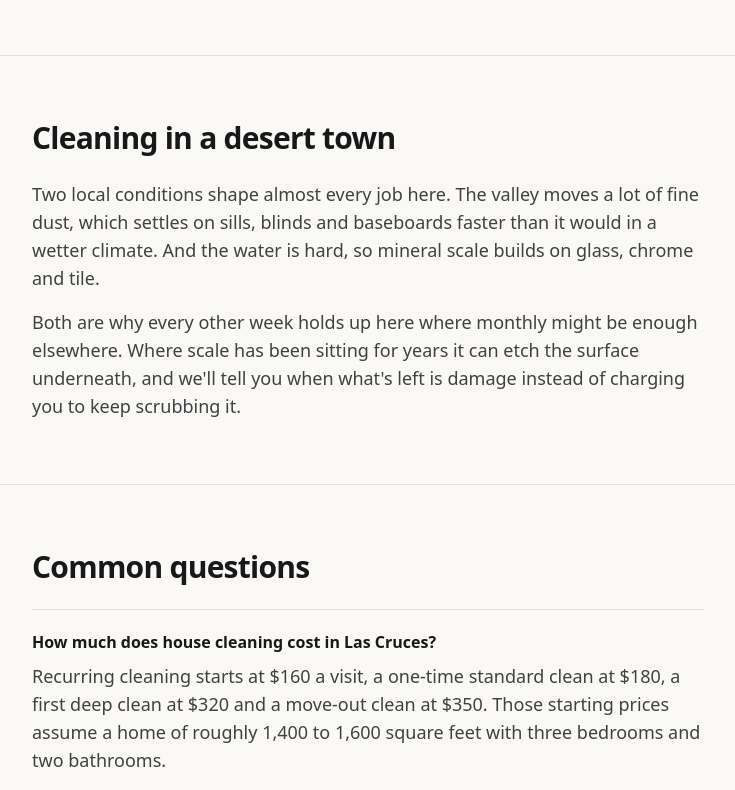
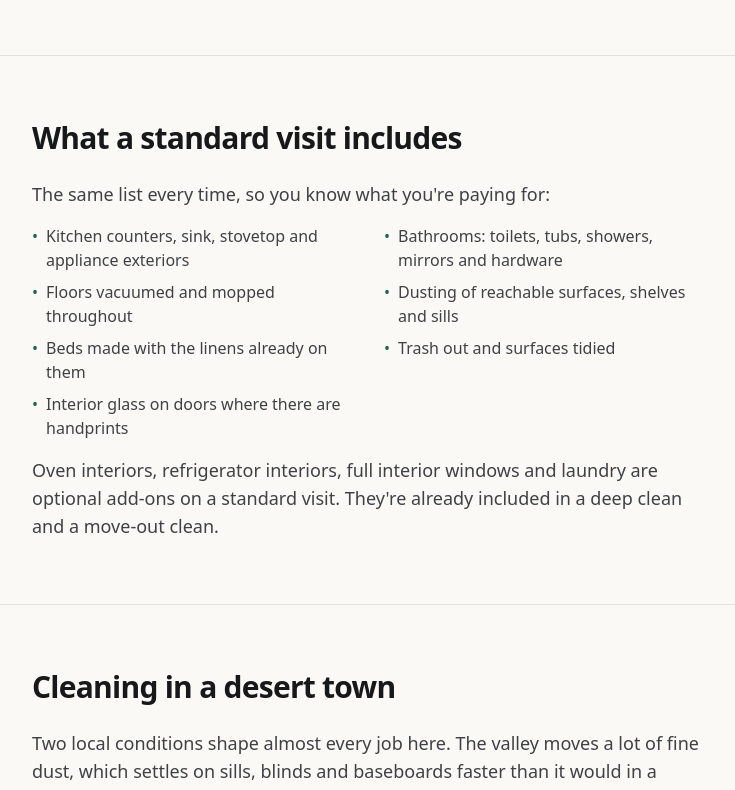
Before and after one commit to joshuarg007/lascrucescleaning, a Next.js app: page / in a window 1280 px wide. Shown: the part 3220-4010 px from the top of the page, without its empty margins (116-851 px from the left). Built offline with nearby package versions, Linux system fonts and the light colour scheme.

Commit message:
Add a concrete inclusions list to the home page

```diff
--- a/src/app/page.tsx
+++ b/src/app/page.tsx
@@ -1,6 +1,6 @@
 import Link from "next/link";
 import type { Metadata } from "next";
-import { Hero, Section, CallToAction, Banner, Thumb, Faq, faqSchema, Schema, type QA } from "@/components/ui";
+import { Hero, Section, CallToAction, Banner, Thumb, Faq, faqSchema, Schema, Included, type QA } from "@/components/ui";
 import { prices, services, site } from "@/lib/site";
 import { cardImage, image } from "@/lib/images";
 
@@ -137,6 +137,28 @@ export default function Home() {
         </p>
       </Section>
 
+      <Section title="What a standard visit includes">
+        <p>
+          The same list every time, so you know what you&apos;re paying for:
+        </p>
+        <Included
+          items={[
+            "Kitchen counters, sink, stovetop and appliance exteriors",
+            "Bathrooms: toilets, tubs, showers, mirrors and hardware",
+            "Floors vacuumed and mopped throughout",
+            "Dusting of reachable surfaces, shelves and sills",
+            "Beds made with the linens already on them",
+            "Trash out and surfaces tidied",
+            "Interior glass on doors where there are handprints",
+          ]}
+        />
+        <p>
+          Oven interiors, refrigerator interiors, full interior windows and
+          laundry are optional add-ons on a standard visit. They&apos;re already
+          included in a deep clean and a move-out clean.
+        </p>
+      </Section>
+
       <Section title="Cleaning in a desert town">
         <p>
           Two local conditions shape almost every job here. The valley moves a
```
